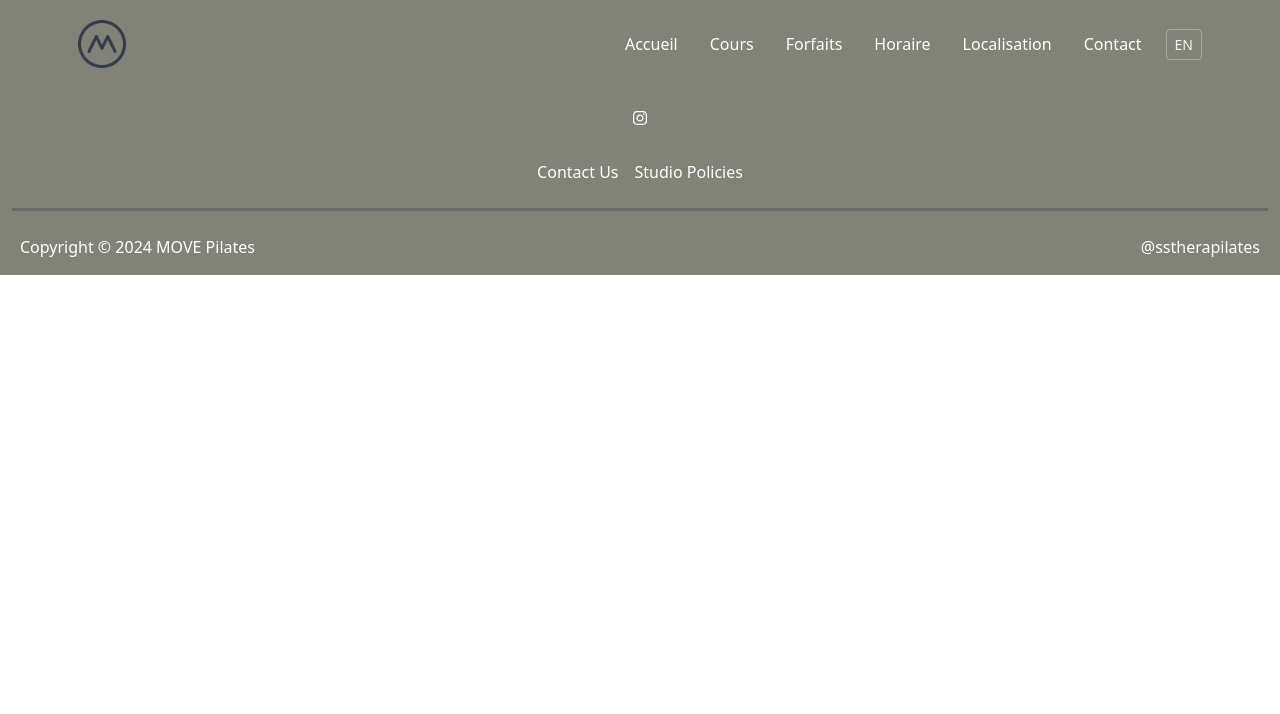
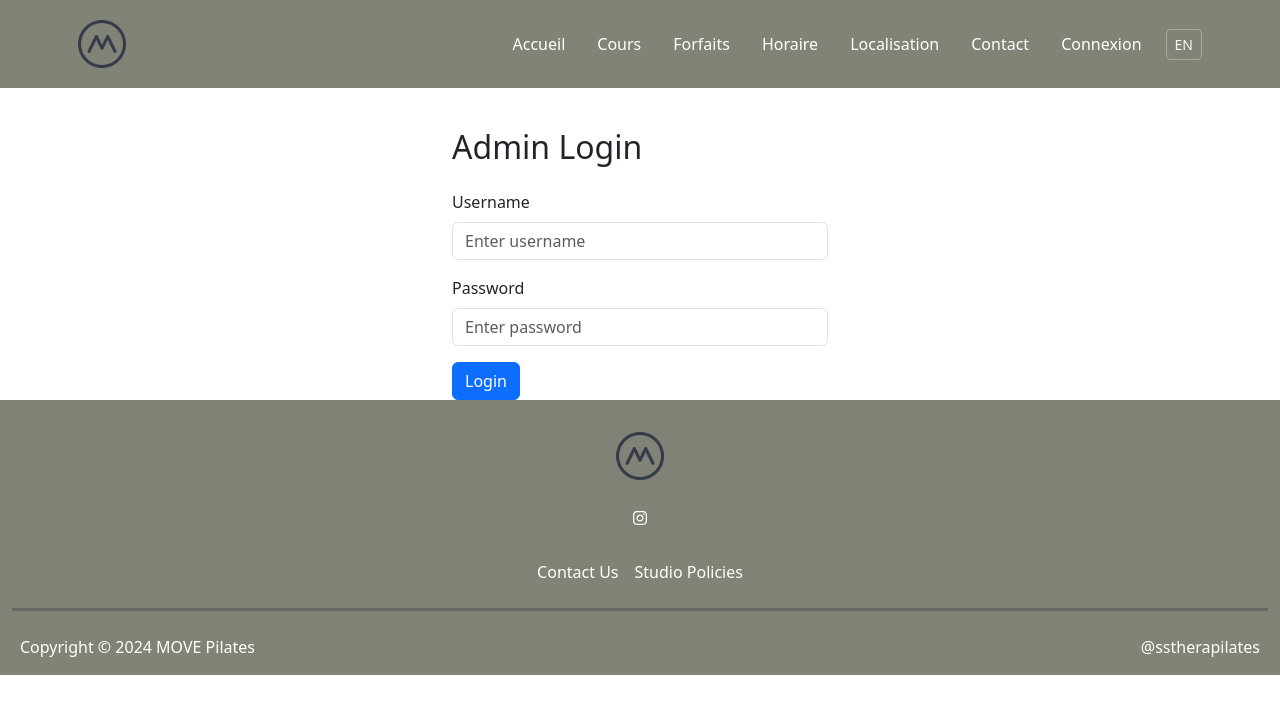
Before and after one commit to Yassine-Frigui/TheraPilates, a React (Vite) app: page /admin-login in a window 1280 px wide. Shown: the top 714 px of the page. Built offline with nearby package versions, Linux system fonts and the light colour scheme.

Commit message:
Add login navigation link and admin login page with static credentials

```diff
--- a/src/App.jsx
+++ b/src/App.jsx
@@ -24,6 +24,7 @@ import AdminBookingsPage from "./pages/admin/AdminBookingsPage";
 import AdminClientsPage from "./pages/admin/AdminClientsPage";
 import AdminServicesPage from "./pages/admin/AdminServicesPage";
 import AdminSettingsPage from "./pages/admin/AdminSettingsPage";
+import AdminLogin from "./pages/admin/AdminLogin";
 
 export default function App() {
   return (
@@ -62,6 +63,7 @@ export default function App() {
         <Route path="/move-studio-1" element={<LocationStudioOne />}></Route>
         <Route path="/contact" element={<ContactPage />}></Route>
         <Route path="/studio-policies" element={<StudioPolicies />}></Route>
+        <Route path="/admin-login" element={<AdminLogin />}></Route>
       </Routes>
       <HomeFooter />
 
--- a/src/components/NavBar.jsx
+++ b/src/components/NavBar.jsx
@@ -20,6 +20,7 @@ export default function NavBar() {
     { text: t('nav.timetable'), url: "/timetable" },
     { text: t('nav.location'), url: "/location" },
     { text: t('nav.contact'), url: "/contact" },
+    { text: t('nav.login'), url: "/admin-login" },
   ];
 
   return (
--- /dev/null
+++ b/src/pages/admin/AdminLogin.jsx
@@ -0,0 +1,56 @@
+import { useState } from "react";
+import { Container, Form, Button, Alert } from "react-bootstrap";
+import { useNavigate } from "react-router-dom";
+import { useTranslation } from "react-i18next";
+
+export default function AdminLogin() {
+  const [username, setUsername] = useState("");
+  const [password, setPassword] = useState("");
+  const [error, setError] = useState("");
+  const navigate = useNavigate();
+  const { t } = useTranslation();
+
+  const handleSubmit = (e) => {
+    e.preventDefault();
+    if (username === "admin" && password === "password123") {
+      // In a real app, you'd set authentication state here
+      navigate("/admin");
+    } else {
+      setError("Invalid username or password");
+    }
+  };
+
+  return (
+    <Container style={{ marginTop: "8rem", maxWidth: "400px" }}>
+      <h2 className="mb-4">Admin Login</h2>
+      {error && <Alert variant="danger">{error}</Alert>}
+      <Form onSubmit={handleSubmit}>
+        <Form.Group className="mb-3" controlId="username">
+          <Form.Label>Username</Form.Label>
+          <Form.Control
+            type="text"
+            placeholder="Enter username"
+            value={username}
+            onChange={(e) => setUsername(e.target.value)}
+            required
+          />
+        </Form.Group>
+
+        <Form.Group className="mb-3" controlId="password">
+          <Form.Label>Password</Form.Label>
+          <Form.Control
+            type="password"
+            placeholder="Enter password"
+            value={password}
+            onChange={(e) => setPassword(e.target.value)}
+            required
+          />
+        </Form.Group>
+
+        <Button variant="primary" type="submit">
+          Login
+        </Button>
+      </Form>
+    </Container>
+  );
+}
--- a/src/translations/en.json
+++ b/src/translations/en.json
@@ -6,7 +6,8 @@
     "contact": "Contact",
     "location": "Location",
     "policies": "Policies",
-    "timetable": "Timetable"
+    "timetable": "Timetable",
+    "login": "Login"
   },
   "home": {
     "hero": {
--- a/src/translations/fr.json
+++ b/src/translations/fr.json
@@ -6,7 +6,8 @@
     "contact": "Contact",
     "location": "Localisation",
     "policies": "Politiques",
-    "timetable": "Horaire"
+    "timetable": "Horaire",
+    "login": "Connexion"
   },
   "home": {
     "hero": {
```
